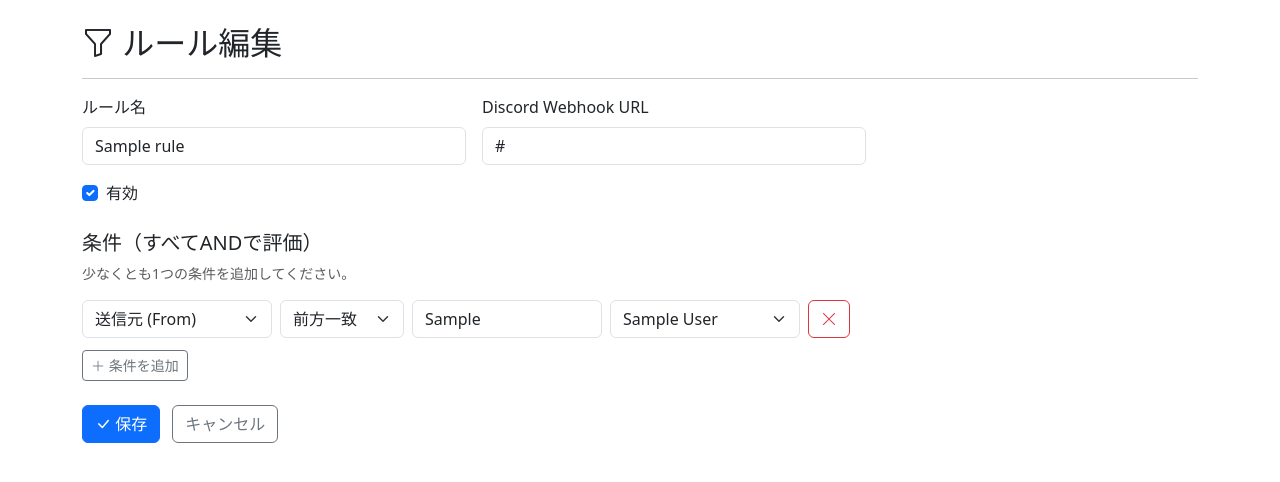
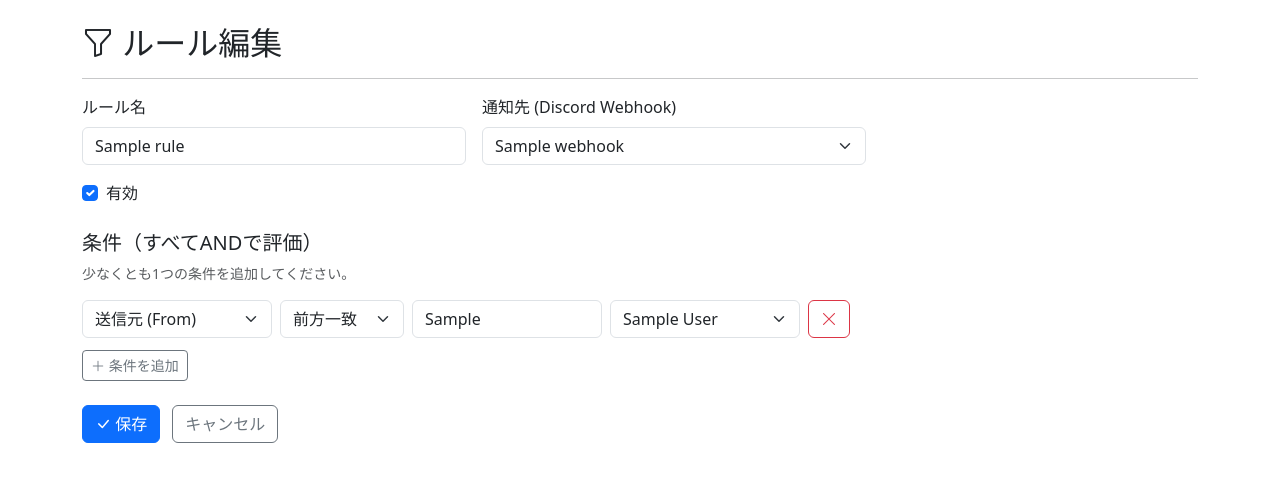
Before and after one commit to nananek/mail-notifier, a Flask app: page /rules/1/edit in a window 1280 px wide. Shown: the part 56-538 px from the top of the page. Run offline with Flask 3, Linux system fonts and the light colour scheme; tables that the repository leaves empty hold one stand-in row (values such as "Sample post").

Commit message:
Add DiscordWebhook table, replace inline URL with FK reference
- New discord_webhooks table with name + url
- Rule now references discord_webhook_id (FK) instead of discord_webhook_url
- Migration 0002: auto-migrates existing webhook URLs to new table
- Rule form: select existing webhook or create new one inline
- Rule index: show webhook name in notification column
- Worker: use rule.webhook.url, skip if webhook not configured

```diff
--- a/app/routes/rules.py
+++ b/app/routes/rules.py
@@ -1,6 +1,6 @@
 from flask import Blueprint, render_template, request, redirect, url_for, flash, jsonify
 from app.extensions import db
-from app.models import Rule, RuleCondition, Account
+from app.models import Rule, RuleCondition, Account, DiscordWebhook
 
 rules_bp = Blueprint("rules", __name__, url_prefix="/rules")
 
@@ -14,10 +14,13 @@ def index():
 @rules_bp.route("/new", methods=["GET", "POST"])
 def create():
     if request.method == "POST":
+        # Handle inline webhook creation
+        webhook_id = _resolve_webhook(request.form)
+
         max_pos = db.session.query(db.func.max(Rule.position)).scalar() or 0
         rule = Rule(
             name=request.form["name"],
-            discord_webhook_url=request.form["discord_webhook_url"],
+            discord_webhook_id=webhook_id,
             position=max_pos + 1,
             enabled="enabled" in request.form,
         )
@@ -31,7 +34,8 @@ def create():
         return redirect(url_for("rules.index"))
 
     accounts = Account.query.order_by(Account.name).all()
-    return render_template("rules/form.html", rule=None, accounts=accounts)
+    webhooks = DiscordWebhook.query.order_by(DiscordWebhook.name).all()
+    return render_template("rules/form.html", rule=None, accounts=accounts, webhooks=webhooks)
 
 
 @rules_bp.route("/<int:rule_id>/edit", methods=["GET", "POST"])
@@ -39,7 +43,7 @@ def edit(rule_id):
     rule = Rule.query.get_or_404(rule_id)
     if request.method == "POST":
         rule.name = request.form["name"]
-        rule.discord_webhook_url = request.form["discord_webhook_url"]
+        rule.discord_webhook_id = _resolve_webhook(request.form)
         rule.enabled = "enabled" in request.form
 
         # Remove old conditions and re-create
@@ -51,7 +55,8 @@ def edit(rule_id):
         return redirect(url_for("rules.index"))
 
     accounts = Account.query.order_by(Account.name).all()
-    return render_template("rules/form.html", rule=rule, accounts=accounts)
+    webhooks = DiscordWebhook.query.order_by(DiscordWebhook.name).all()
+    return render_template("rules/form.html", rule=rule, accounts=accounts, webhooks=webhooks)
 
 
 @rules_bp.route("/<int:rule_id>/delete", methods=["POST"])
@@ -88,6 +93,20 @@ def toggle(rule_id):
     return redirect(url_for("rules.index"))
 
 
+def _resolve_webhook(form):
+    """Return webhook ID – create a new webhook if requested."""
+    webhook_id = form.get("discord_webhook_id")
+    if webhook_id == "__new__":
+        wh = DiscordWebhook(
+            name=form["new_webhook_name"],
+            url=form["new_webhook_url"],
+        )
+        db.session.add(wh)
+        db.session.flush()
+        return wh.id
+    return int(webhook_id) if webhook_id else None
+
+
 def _save_conditions(rule, form):
     """Parse dynamically-added condition rows from the form."""
     idx = 0
--- a/app/templates/rules/form.html
+++ b/app/templates/rules/form.html
@@ -16,11 +16,35 @@
            placeholder="例: 重要メール通知">
   </div>
   <div class="col-md-6">
-    <label for="discord_webhook_url" class="form-label">Discord Webhook URL</label>
-    <input type="url" class="form-control" id="discord_webhook_url"
-           name="discord_webhook_url" required
-           value="{{ rule.discord_webhook_url if rule else '' }}"
-           placeholder="https://discord.com/api/webhooks/...">
+    <label for="discord_webhook_id" class="form-label">通知先 (Discord Webhook)</label>
+    <select class="form-select" id="discord_webhook_id" name="discord_webhook_id" required>
+      <option value="">-- 選択してください --</option>
+      {% for wh in webhooks %}
+      <option value="{{ wh.id }}"
+              {% if rule and rule.discord_webhook_id == wh.id %}selected{% endif %}>
+        {{ wh.name }}
+      </option>
+      {% endfor %}
+      <option value="__new__">＋ 新しいWebhookを追加...</option>
+    </select>
+  </div>
+
+  <div class="col-12" id="new-webhook-fields" style="display:none">
+    <div class="card card-body bg-light">
+      <h6 class="mb-3"><i class="bi bi-plus-circle"></i> 新しいWebhookを登録</h6>
+      <div class="row g-2">
+        <div class="col-md-4">
+          <label for="new_webhook_name" class="form-label">Webhook名</label>
+          <input type="text" class="form-control" id="new_webhook_name"
+                 name="new_webhook_name" placeholder="例: #general 通知">
+        </div>
+        <div class="col-md-8">
+          <label for="new_webhook_url" class="form-label">Webhook URL</label>
+          <input type="url" class="form-control" id="new_webhook_url"
+                 name="new_webhook_url" placeholder="https://discord.com/api/webhooks/...">
+        </div>
+      </div>
+    </div>
   </div>
 
   <div class="col-12">
@@ -134,6 +158,22 @@
 {% block extra_js %}
 <script>
 document.addEventListener('DOMContentLoaded', function() {
+  // ── Webhook selector: show/hide new-webhook fields ──────
+  const whSelect = document.getElementById('discord_webhook_id');
+  const newWhFields = document.getElementById('new-webhook-fields');
+  const newWhName = document.getElementById('new_webhook_name');
+  const newWhUrl = document.getElementById('new_webhook_url');
+
+  function toggleNewWebhook() {
+    const isNew = whSelect.value === '__new__';
+    newWhFields.style.display = isNew ? '' : 'none';
+    newWhName.required = isNew;
+    newWhUrl.required = isNew;
+  }
+  whSelect.addEventListener('change', toggleNewWebhook);
+  toggleNewWebhook();
+
+  // ── Conditions ──────────────────────────────────────────
   const container = document.getElementById('conditions');
   const addBtn = document.getElementById('add-condition');
   const accountOptions = `
```
Also changed, not shown: app/models.py (+30 -1 lines), app/templates/rules/index.html (+10 -0 lines), migrations/versions/0002_discord_webhooks_table.py (added, +104 -0 lines), worker.py (+5 -2 lines), README.md.
